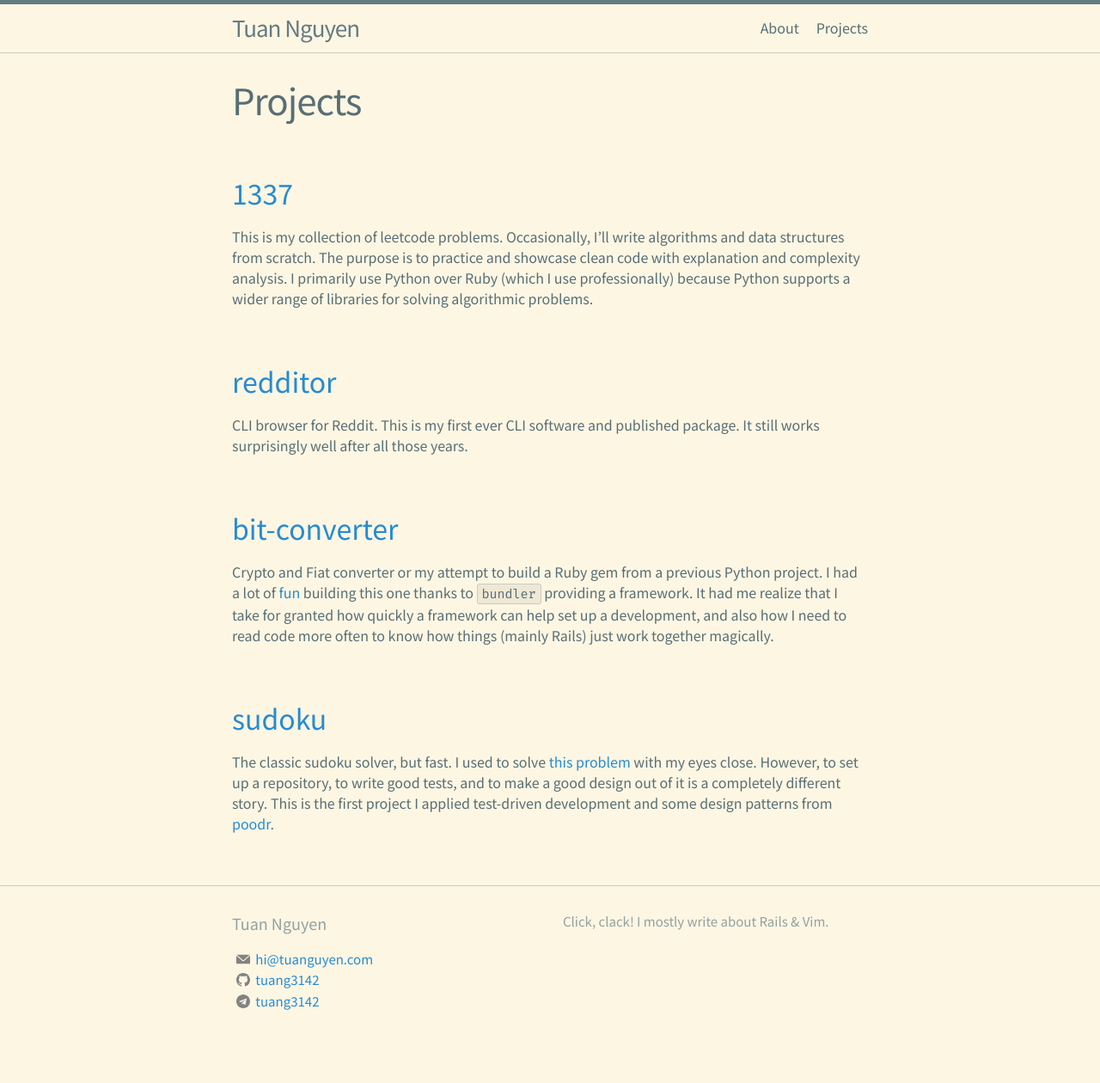
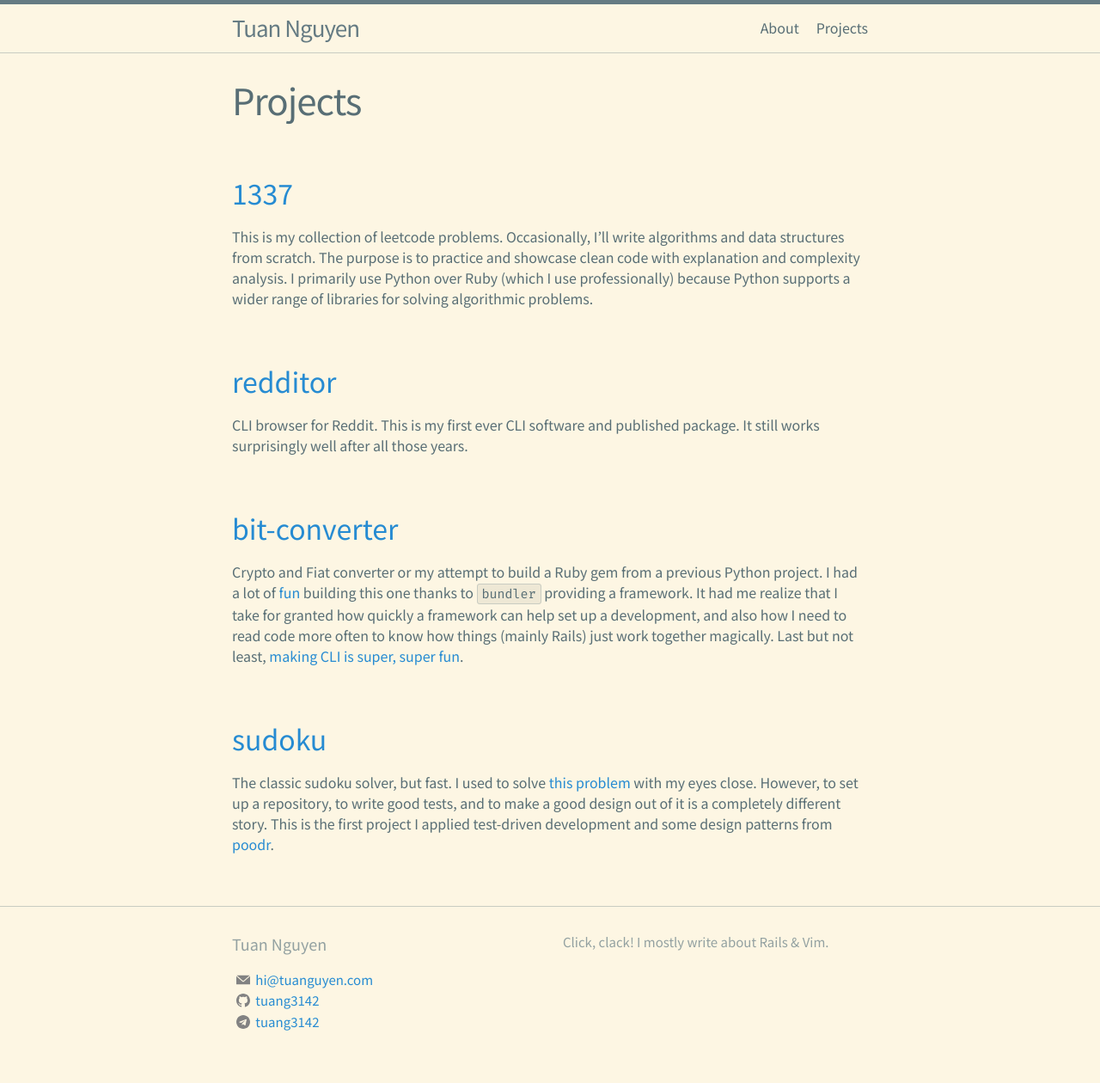
Before and after one commit to tuang3142/me, a Jekyll site: the page built from headers/projects.md, in a window 1280 px wide. Shown: the whole page at 86% size. Built offline with Jekyll 4.4.1, drawn with Linux system fonts in a browser that asks for light colours; before the commit the page ends 1236 px from its top, so only the background shows below that.

```diff
--- a/headers/projects.md
+++ b/headers/projects.md
@@ -16,7 +16,7 @@ CLI browser for Reddit. This is my first ever CLI software and published package
 
 ## [bit-converter](https://github.com/tuang3142/bit-converter)
 
-Crypto and Fiat converter or my attempt to build a Ruby gem from a previous Python project. I had a lot of [fun]({% post_url 2021-08-18-gem-development %}) building this one thanks to `bundler` providing a framework. It had me realize that I take for granted how quickly a framework can help set up a development, and also how I need to read code more often to know how things (mainly Rails) just work together magically.
+Crypto and Fiat converter or my attempt to build a Ruby gem from a previous Python project. I had a lot of [fun]({% post_url 2021-08-18-gem-development %}) building this one thanks to `bundler` providing a framework. It had me realize that I take for granted how quickly a framework can help set up a development, and also how I need to read code more often to know how things (mainly Rails) just work together magically. Last but not least, [making CLI is super, super fun]({% post_url 2021-08-19-gem-development-2 %}).
 
 
 ## [sudoku](https://github.com/tuang3142/sudoku)
```
Also changed, not shown: _posts/2021-08-19-gem-development-2.md (added, +20 -0 lines).
